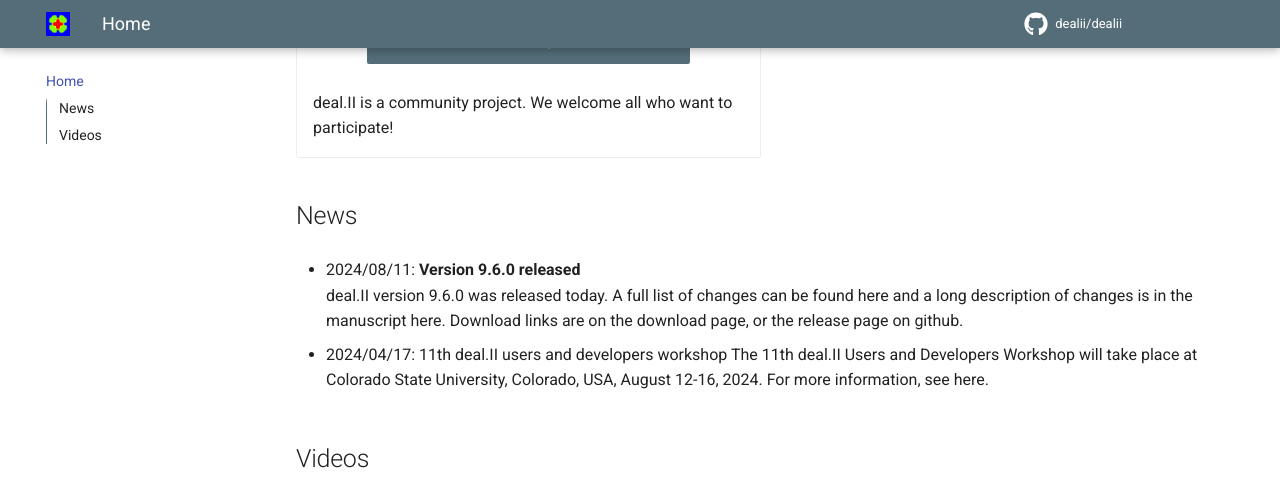
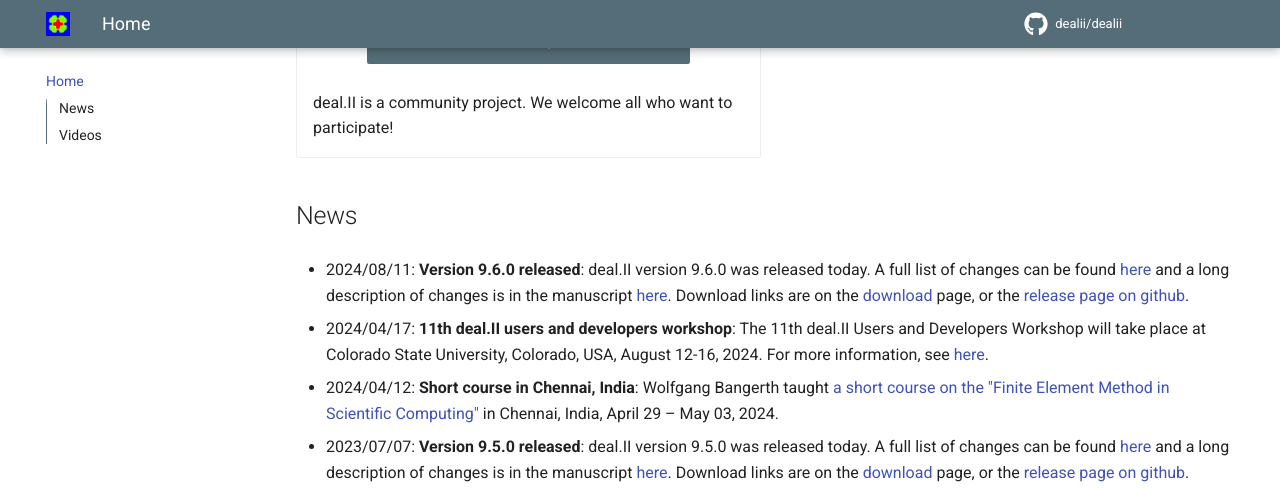
Before and after one commit to dealii/website, an MkDocs documentation site: the page built from docs/index.md, in a window 1280 px wide and 900 px high, scrolled down 600 px, cut to the strip 0-488 px from the top of the window. Built offline with MkDocs 1.6.1 and Material for MkDocs 9.7.7, drawn with Linux system fonts in a browser that asks for light colours; comment, search, counter and statistics services are not loaded.

Commit message:
Extend news

```diff
--- a/docs/index.md
+++ b/docs/index.md
@@ -23,11 +23,17 @@ deal.II is a community project. We welcome all who want to participate!
 News
 ----
 
-- 2024/08/11: __Version 9.6.0 released__<br>
-deal.II version 9.6.0 was released today. A full list of changes can be found here and a long description of changes is in the manuscript here. Download links are on the download page, or the release page on github.
+- 2024/08/11: **Version 9.6.0 released**:
+deal.II version 9.6.0 was released today. A full list of changes can be found [here](http://www.dealii.org/developer/doxygen/deal.II/changes_between_9_5_2_and_9_6_0.html) and a long description of changes is in the manuscript [here](https://www.dealii.org/deal95-preprint.pdf). Download links are on the [download](download.md) page, or the [release page on github](https://github.com/dealii/dealii/releases).
 
-- 2024/04/17: 11th deal.II users and developers workshop
-The 11th deal.II Users and Developers Workshop will take place at Colorado State University, Colorado, USA, August 12-16, 2024. For more information, see here.
+- 2024/04/17: **11th deal.II users and developers workshop**:
+The 11th deal.II Users and Developers Workshop will take place at Colorado State University, Colorado, USA, August 12-16, 2024. For more information, see [here](https://www.dealii.org/workshop-2024).
+
+- 2024/04/12: **Short course in Chennai, India**:
+Wolfgang Bangerth taught [a short course on the "Finite Element Method in Scientific Computing"](https://civil.iitm.ac.in/pcoe/smge/term-course-2024.php) in Chennai, India, April 29 – May 03, 2024.
+
+- 2023/07/07: **Version 9.5.0 released**:
+deal.II version 9.5.0 was released today. A full list of changes can be found [here](http://www.dealii.org/developer/doxygen/deal.II/changes_between_9_4_0_and_9_5_0.html) and a long description of changes is in the manuscript [here](https://www.dealii.org/deal95-preprint.pdf). Download links are on the [download](download.md) page, or the [release page on github](https://github.com/dealii/dealii/releases).
 
 Videos
 ------
```
